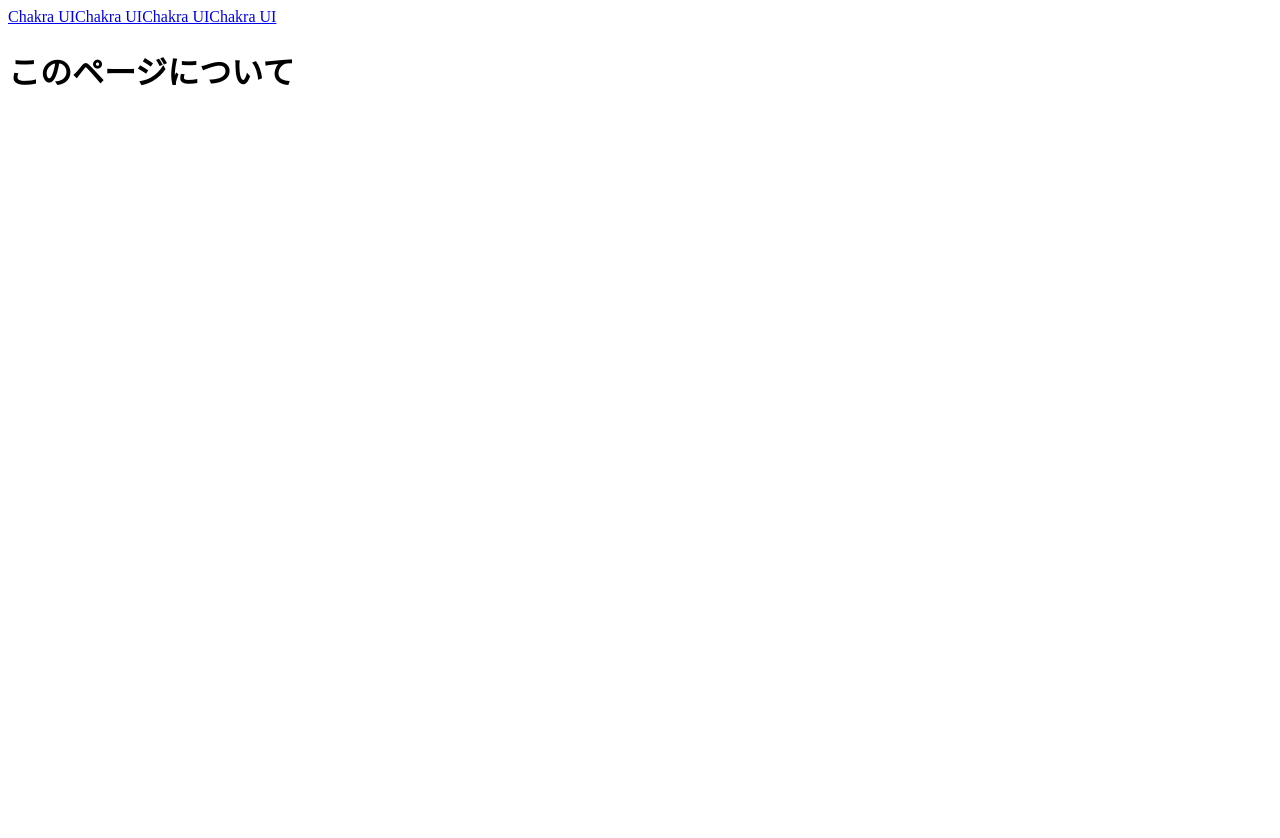
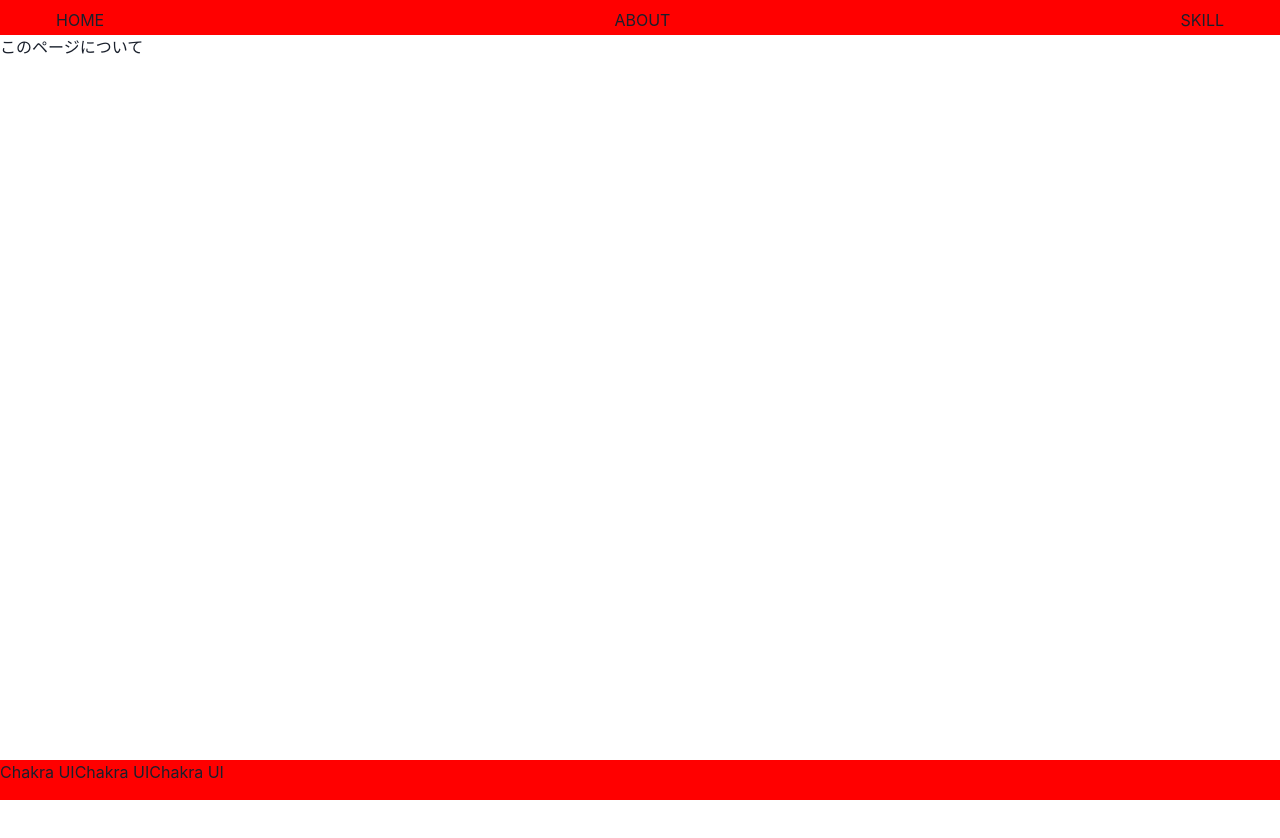
Before and after one commit to kozimatakesi/game_typescript, a React (Create React App) app: page /about in a window 1280 px wide. Shown: the top 838 px of the page. Before the commit the page ends 800 px from the top, so only its background shows below. Built offline with nearby package versions, Linux system fonts and the light colour scheme.

Commit message:
header and footer

```diff
--- a/src/App.tsx
+++ b/src/App.tsx
@@ -1,22 +1,27 @@
+import { ChakraProvider, Box } from '@chakra-ui/react';
 import React from 'react';
 import { BrowserRouter, Route, Switch } from 'react-router-dom';
 import About from './components/About';
 import Header from './components/Header';
 import Home from './components/Home';
 import ToDo from './components/ToDo/ToDo';
+import Hooter from './components/Hooter';
 
 const App: React.FC = () => {
   return (
+    <ChakraProvider>
+      <Box h="100vh">
+        <Header />
         <BrowserRouter>
           <Switch>
-        <div>
-          <Header />
             <Route exact path="/" component={Home} />
             <Route path="/about" component={About} />
             <Route path="/todo" component={ToDo} />
-        </div>
           </Switch>
         </BrowserRouter>
+        <Hooter />
+      </Box>
+    </ChakraProvider>
   );
 };
 
--- a/src/components/About.tsx
+++ b/src/components/About.tsx
@@ -1,10 +1,11 @@
+import { Box, Text } from '@chakra-ui/layout';
 import React from 'react';
 
 const About: React.FC = () => {
   return (
-    <div>
-      <h1>このページについて</h1>
-    </div>
+    <Box h="100%">
+      <Text>このページについて</Text>
+    </Box>
   );
 };
 
--- a/src/components/Header.tsx
+++ b/src/components/Header.tsx
@@ -1,13 +1,30 @@
 import React from 'react';
-import { Box, Link } from '@chakra-ui/layout';
+import { Box, Link, Spacer } from '@chakra-ui/layout';
+import { Flex } from '@chakra-ui/react';
 
 const Header: React.FC = () => {
   return (
-    <Box>
-      <Link href="https://chakra-ui.com">Chakra UI</Link>
-      <Link href="https://chakra-ui.com">Chakra UI</Link>
-      <Link href="https://chakra-ui.com">Chakra UI</Link>
-      <Link href="https://chakra-ui.com">Chakra UI</Link>
+    <Box
+      px="10"
+      backgroundColor="red"
+      top={0}
+      position="sticky"
+      zIndex="sticky"
+      h="35"
+    >
+      <Flex SystemProps="justifyContent">
+        <Box px="4" py="2">
+          <Link href="/">HOME</Link>
+        </Box>
+        <Spacer />
+        <Box px="4" py="2">
+          <Link href="/about">ABOUT</Link>
+        </Box>
+        <Spacer />
+        <Box px="4" py="2">
+          <Link href="/todo">SKILL</Link>
+        </Box>
+      </Flex>
     </Box>
   );
 };
--- a/src/components/Home.tsx
+++ b/src/components/Home.tsx
@@ -1,11 +1,13 @@
 import React from 'react';
-import { Box, Image } from '@chakra-ui/react';
+import { Box, Text } from '@chakra-ui/react';
 import homePage from './tech-g19c066f07_1920.jpg';
 
 const Home: React.FC = () => {
   return (
-    <Box>
-      <Image src={homePage} alt="Adebayo" />
+    <Box w="100%" h="100%" bgImage={homePage}>
+      <Text pt="50" fontSize="5xl" align="center" color="white">
+        Welcome to Kawamoto Portfolio
+      </Text>
     </Box>
   );
 };
--- /dev/null
+++ b/src/components/Hooter.tsx
@@ -0,0 +1,20 @@
+import React from 'react';
+import { Box, Link } from '@chakra-ui/layout';
+
+const Hooter: React.FC = () => {
+  return (
+    <Box
+      backgroundColor="red"
+      bottom={0}
+      position="sticky"
+      zIndex="sticky"
+      h="5%"
+    >
+      <Link href="https://chakra-ui.com">Chakra UI</Link>
+      <Link href="https://chakra-ui.com">Chakra UI</Link>
+      <Link href="https://chakra-ui.com">Chakra UI</Link>
+    </Box>
+  );
+};
+
+export default Hooter;
```
Lines whose indentation alone changed are shown as unchanged.
